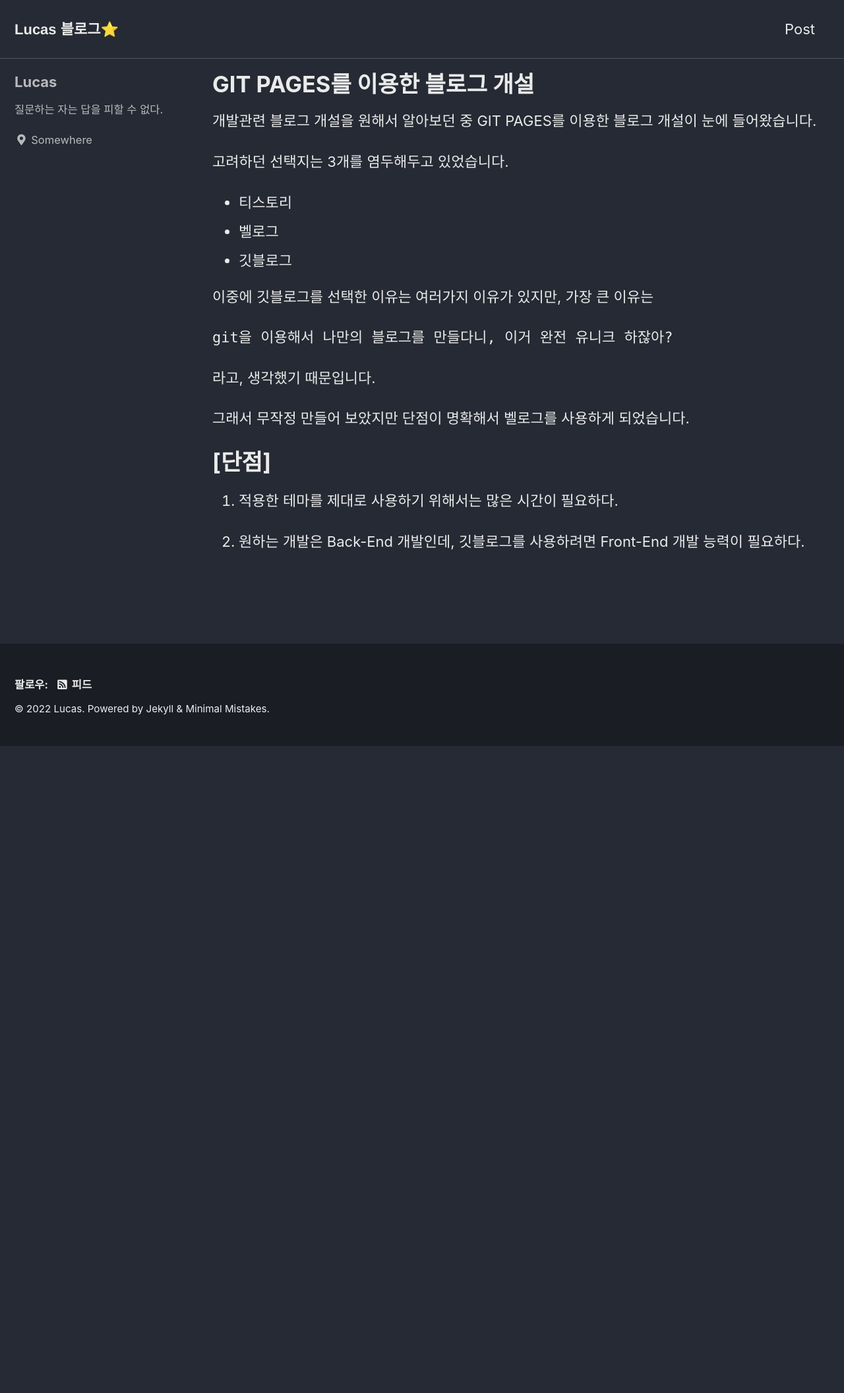
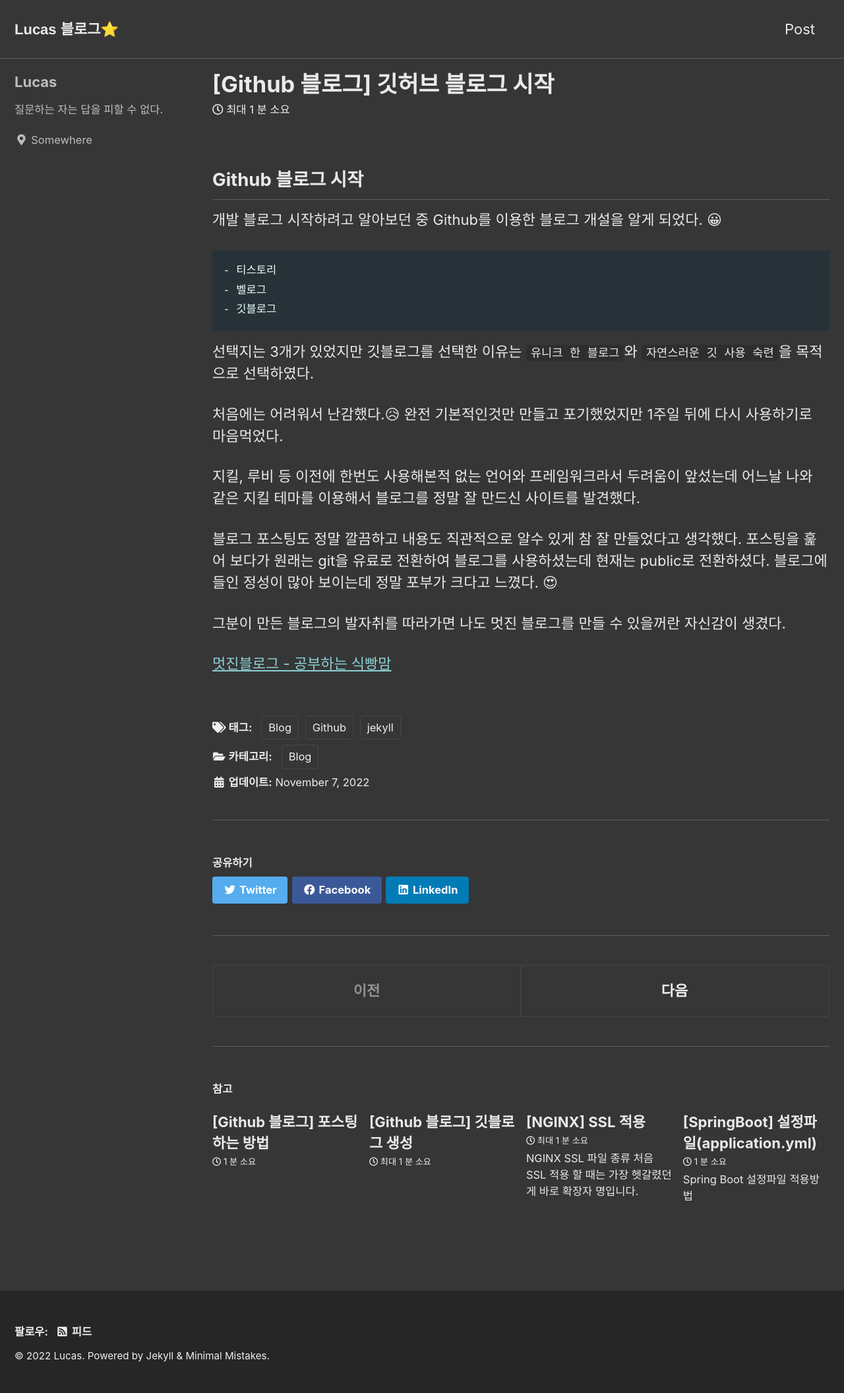
Before and after one commit to yeomseungjun/yeomseungjun.github.io, a Jekyll site: the page built from _posts/blog/2022-10-12-first.md, in a window 1280 px wide. Shown: the whole page at 66% size. Built offline with Jekyll 4.4.1, drawn with Linux system fonts in a browser that asks for light colours; cached includes are drawn as plain includes; some web fonts are replaced; before the commit the page ends 1131 px from its top, so only the background shows below that.

Commit message:
modi post add post change backgroud

````diff
--- a/_posts/blog/2022-10-12-first.md
+++ b/_posts/blog/2022-10-12-first.md
@@ -1,27 +1,36 @@
 ---
-layout: archive
-title:  "GIT PAGES를 이용한 블로그 개설"
-date:   2022-10-12 16:07:59 +0900
-categories: Blog
+title: "[Github 블로그] 깃허브 블로그 시작"
+excerpt: ""
+
+categories:
+  - Blog
+tags:
+  - [Blog, jekyll, Github]
+
+toc: false
+toc_sticky: false
+
+date: 2022-10-12
+last_modified_at: 2022-11-07
 ---
 
-개발관련 블로그 개설을 원해서 알아보던 중 GIT PAGES를 이용한 블로그 개설이 눈에 들어왔습니다.
+## Github 블로그 시작
+개발 블로그 시작하려고 알아보던 중 Github를 이용한 블로그 개설을 알게 되었다. 😀
 
-고려하던 선택지는 3개를 염두해두고 있었습니다.
-* 티스토리
-* 벨로그
-* 깃블로그
+```
+- 티스토리
+- 벨로그
+- 깃블로그
+```
 
-이중에 깃블로그를 선택한 이유는 여러가지 이유가 있지만, 가장 큰 이유는
+선택지는 3개가 있었지만 깃블로그를 선택한 이유는 `유니크 한 블로그`와 `자연스러운 깃 사용 숙련`을 목적으로 선택하였다.
 
-``` git을 이용해서 나만의 블로그를 만들다니, 이거 완전 유니크 하잖아? ```
+처음에는 어려워서 난감했다.😥 완전 기본적인것만 만들고 포기했었지만 1주일 뒤에 다시 사용하기로 마음먹었다.
 
-라고, 생각했기 때문입니다.
+지킬, 루비 등 이전에 한번도 사용해본적 없는 언어와 프레임워크라서 두려움이 앞섰는데 어느날 나와 같은 지킬 테마를 이용해서 블로그를 정말 잘 만드신 사이트를 발견했다.
 
-그래서 무작정 만들어 보았지만 단점이 명확해서 벨로그를 사용하게 되었습니다.
+블로그 포스팅도 정말 깔끔하고 내용도 직관적으로 알수 있게 참 잘 만들었다고 생각했다. 포스팅을 훑어 보다가 원래는 git을 유료로 전환하여 블로그를 사용하셨는데 현재는 public로 전환하셨다. 블로그에 들인 정성이 많아 보이는데 정말 포부가 크다고 느꼈다. 😍
 
+그분이 만든 블로그의 발자취를 따라가면 나도 멋진 블로그를 만들 수 있을꺼란 자신감이 생겼다.
 
-# [단점]
-1. 적용한 테마를 제대로 사용하기 위해서는 많은 시간이 필요하다.
-
-2. 원하는 개발은 Back-End 개발인데, 깃블로그를 사용하려면 Front-End 개발 능력이 필요하다.
+[멋진블로그 - 공부하는 식빵맘](https://ansohxxn.github.io/)
--- /dev/null
+++ b/_posts/blog/2022-11-06-create-github-blog.md
@@ -0,0 +1,19 @@
+---
+title: "[Github 블로그] 깃블로그 생성"
+excerpt: ""
+
+categories:
+  - Blog
+tags:
+  - [Blog, jekyll, Github, Git]
+
+toc: true
+toc_sticky: true
+
+date: 2022-11-07
+last_modified_at: 2022-11-07
+---
+
+## 이상하다
+
+[참고사이트 - ansohxxn님의 블로그](https://ansohxxn.github.io/blog/posting/)
--- /dev/null
+++ b/_posts/blog/2022-11-07-blog-posting.md
@@ -0,0 +1,80 @@
+---
+title: "[Github 블로그] 포스팅 하는 방법"
+excerpt: ""
+
+categories:
+  - Blog
+tags:
+  - [Blog, jekyll, Github, Git]
+
+toc: true
+toc_sticky: true
+
+date: 2022-11-07
+last_modified_at: 2022-11-07
+---
+
+## 1. 에디터
+여러가지 에디터가 있지만 `Visual Studio Code`에디터를 사용했다. Angular로 개발 할 때 사용했기 때문에 거부감 없이 사용 할 수 있다.
+
+```
+Visual Studio Code
+```
+[**Visual Studio Code 다운로드**](https://code.visualstudio.com/download)
+
+## 2. 포스트 경로
+나중에 폴더 구조를 포스팅 할 예정이지만 깃블로그는 `_posts`경로에 *.md 파일을 생성하여 포스팅 할 수 있다. 내 경우 경로에 태그 별로 폴더를 나누어 저장하였다. 파일명의 형식은 `yyyy-mm-dd-*.md` 형식으로 작성한다.
+
+```
+_posts
+    ㄴ blog
+        ㄴ 2022-11-07-blog-posting.md
+```
+## 3. 머릿말
+최상단의 `---`를 사용하여 머릿말 영역을 구분한다.
+
+```
+---
+title: "[Github 블로그] 포스팅 하는 방법"
+excerpt: ""
+
+categories:
+  - Blog
+tags:
+  - [Blog, jekyll, Github, Git]
+
+toc: true
+toc_sticky: true
+
+date: 2022-11-07
+last_modified_at: 2022-11-07
+---
+```
+
+- title : 포스트 제목
+- excerpt : 포스트 소개 글
+- categories : 카테고리
+`(내 경우 _posts 밑의 폴더명으로 구분하였다.)`
+- tags : [] 대활호 안에서 콤마로 구분하여 여러개의 태그를 지정한다.
+- toc : 목차 사용 여부
+- toc_sticky : 목차가 스크롤을 따라오는 기능 활성화여부
+`(내 경우 layout을 수정하여 옵션과 상관없이 항상 최상단에 고정되어 있다.)`
+- date : 포스팅 생성 일자
+- last_modified_at : 마지막 수정일자
+
+## 4. 미리보기
+vs code 에서는 놀랍게도 마크다운을 미리보는 기능을 제공합니다. 상단의 아이콘중 `측면에서 미리보기`버튼을 클릭해도 되지만 단축키인 `Ctrl + k v`를 눌러도 됩니다.
+
+![아이콘](/assets/images/2022-11-07-blog-postring/previewe.png)
+
+## 5. 미리보기 단축키가 안될 경우
+단축키를 눌렀을때 반응하지 않을 경우 환경설정 변경을 통해서 단축키를 변경 할 수 있습니다.
+```
+EN : Code -> Preferences -> Keyboard Shortcurs
+KO : 파일 -> 기본 설정 -> 바로 가기 키
+```
+![아이콘](/assets/images/2022-11-07-blog-postring/key-setting.PNG)
+
+
+## 5. 참고
+[공부하는 식빵맘](https://ansohxxn.github.io/blog/posting/)
--- a/_sass/minimal-mistakes/skins/_dark.scss
+++ b/_sass/minimal-mistakes/skins/_dark.scss
@@ -3,7 +3,7 @@
    ========================================================================== */
 
 /* Colors */
-$background-color: #252a34 !default;
+$background-color: #363636 !default;
 $text-color: #eaeaea !default;
 $primary-color: #00adb5 !default;
 $border-color: mix(#fff, $background-color, 20%) !default;
--- a/assets/css/main.scss
+++ b/assets/css/main.scss
@@ -12,6 +12,7 @@ search: false
 // 나눔고딕코딩 : https://fonts.google.com/specimen/Nanum+Gothic+Coding?preview.text_type=custom&selection.family=Roboto:wght@100&query=nanum
 // font-family : 'Nanum Gothic Coding'
 @import url('https://fonts.googleapis.com/css2?family=Nanum+Gothic+Coding&display=swap');
+
 
 // 이롭게바탕체 : https://noonnu.cc/font_page/4
 @font-face {
````
Also changed, not shown: assets/images/2022-11-07-blog-postring/key-setting.PNG (added), assets/images/2022-11-07-blog-postring/previewe.png (added).
